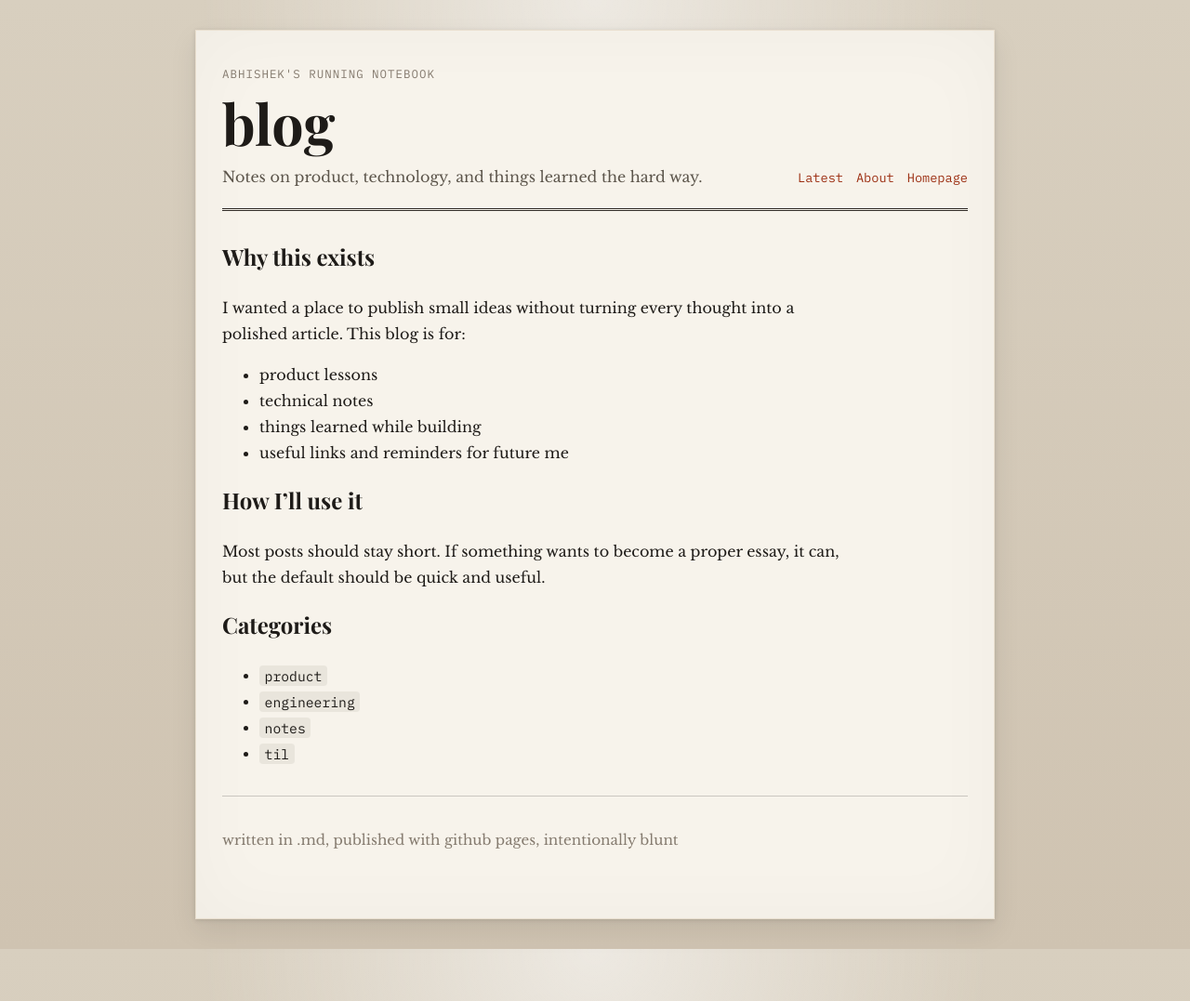
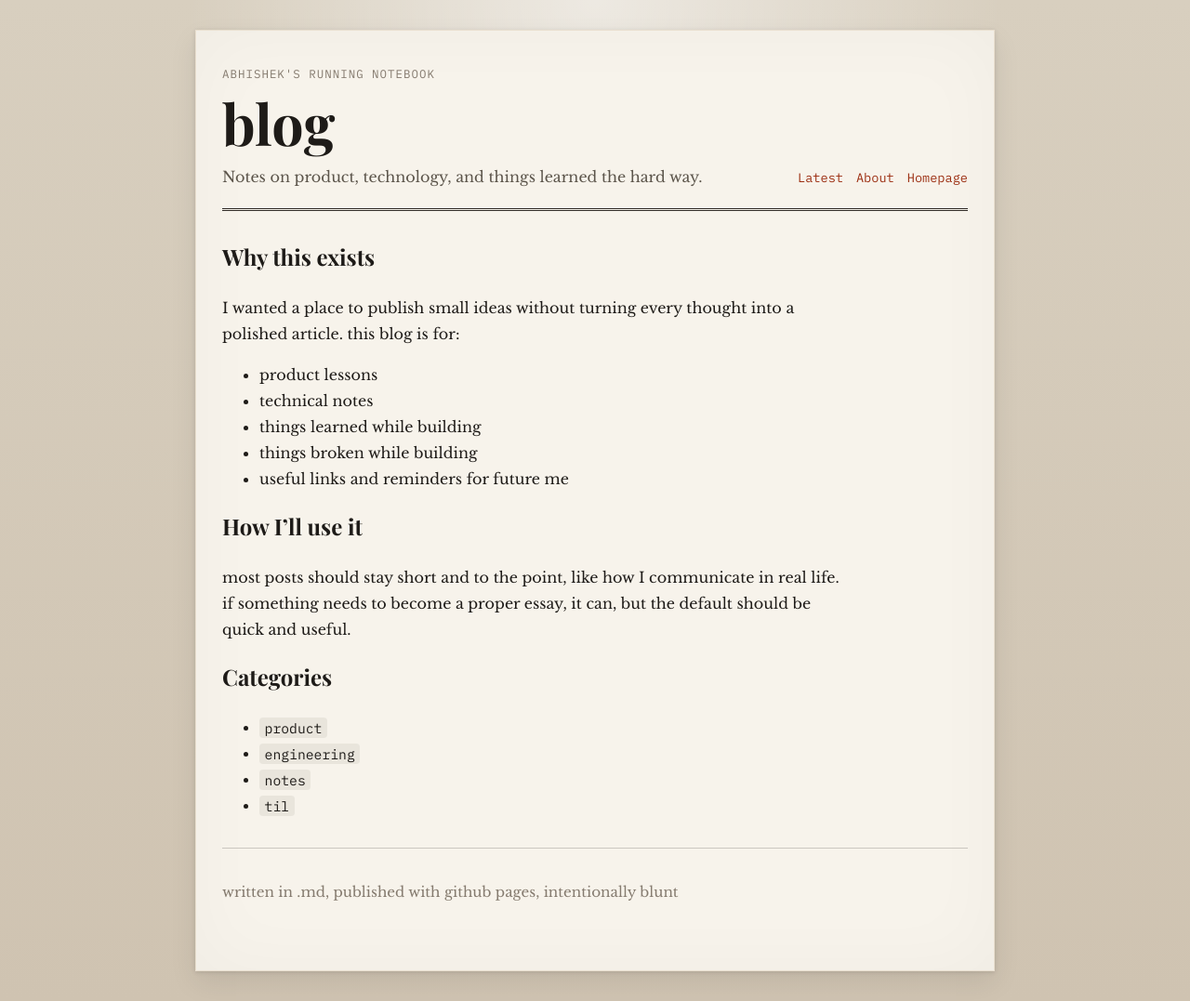
Before and after one commit to absieee/blog, a Jekyll site: the page built from about.md, in a window 1280 px wide. Shown: the whole page at 93% size. Built offline with Jekyll 4.4.1, drawn with Linux system fonts in a browser that asks for light colours.

Commit message:
Revise about.md for clarity and add new content; update welcome post summary

```diff
--- a/about.md
+++ b/about.md
@@ -6,16 +6,17 @@ description: What this blog is for and how it is organised.
 
 ## Why this exists
 
-I wanted a place to publish small ideas without turning every thought into a polished article. This blog is for:
-
+I wanted a place to publish small ideas without turning every thought into a polished article.
+this blog is for:
 - product lessons
 - technical notes
 - things learned while building
+- things broken while building
 - useful links and reminders for future me
 
 ## How I'll use it
 
-Most posts should stay short. If something wants to become a proper essay, it can, but the default should be quick and useful.
+most posts should stay short and to the point, like how I communicate in real life. if something needs to become a proper essay, it can, but the default should be quick and useful.
 
 ## Categories
 
```
Also changed, not shown: _posts/2026-04-04-welcome-to-my-til.md (+0 -1 lines).
